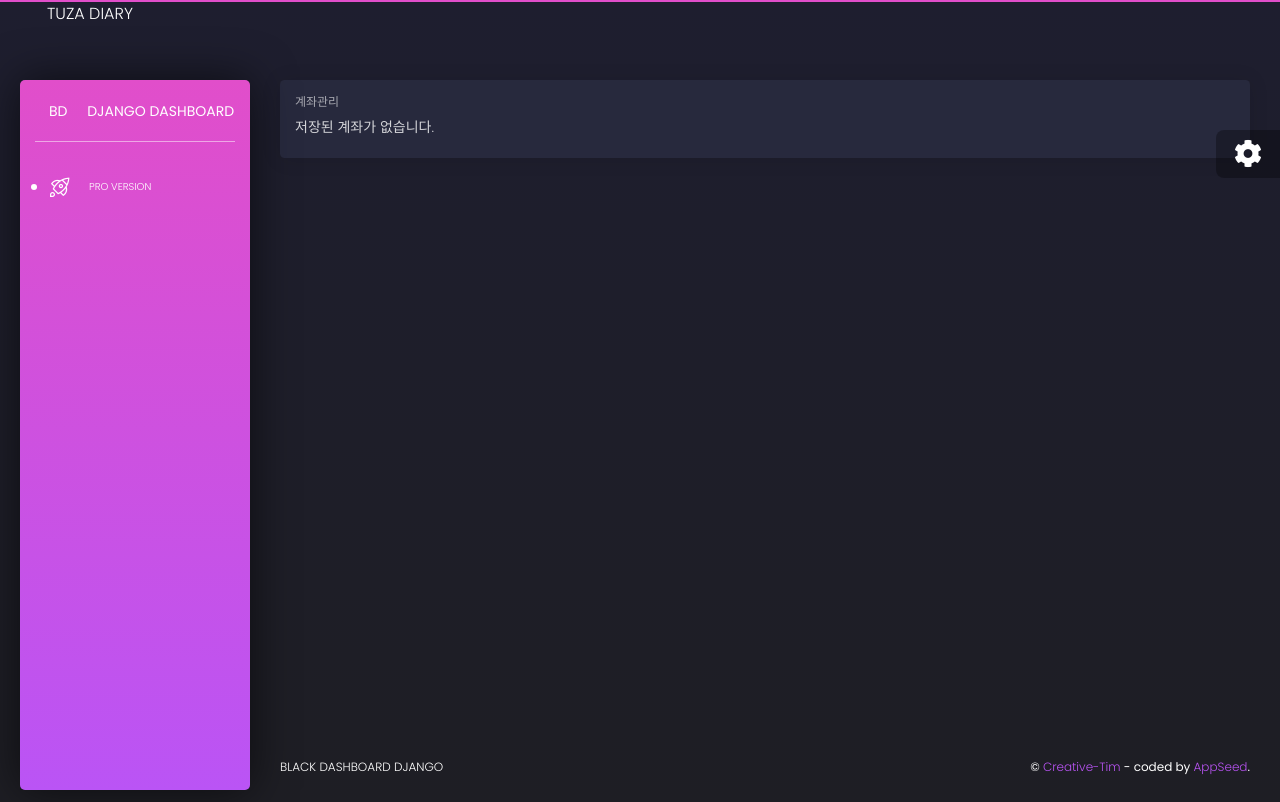
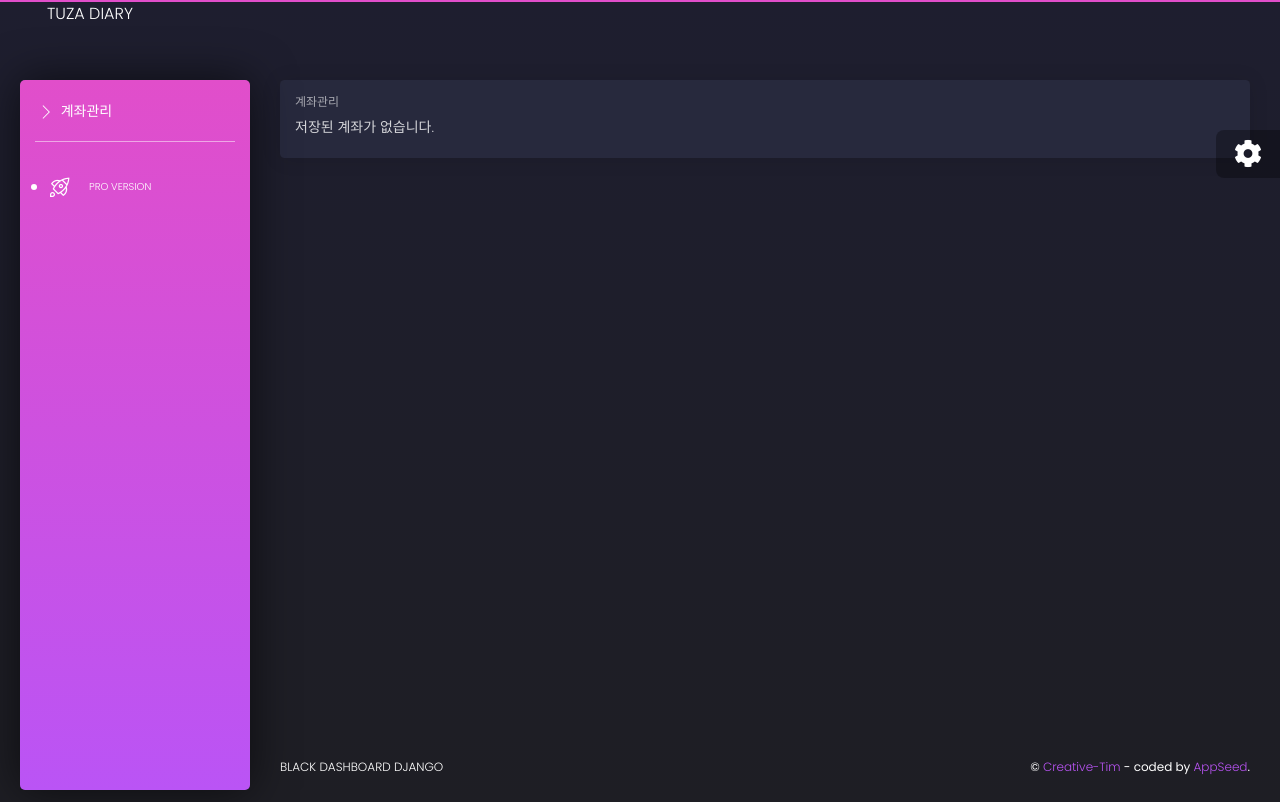
Before and after one commit to yaesolKim/tuza_diary, a Django app: page /accounts/ in a window 1280 px wide. Run offline with Django 3.2, Linux system fonts and the light colour scheme; some libraries are stand-ins or nearby versions.

Commit message:
사이드바에 계좌 관리와 배당금 관리 페이지로 가는 링크 추가

```diff
--- a/core/templates/includes/sidebar.html
+++ b/core/templates/includes/sidebar.html
@@ -4,13 +4,9 @@
       <div class="sidebar-wrapper">
 
         <div class="logo">
-          <a target="_blank"
-             href="https://www.creative-tim.com/product/black-dashboard-django" class="simple-text logo-mini">
-            BD
-          </a>
-          <a target="_blank"
-             href="https://www.creative-tim.com/product/black-dashboard-django" class="simple-text logo-normal">
-            Django Dashboard
+{#          <a target="_blank" href="/markets" class="simple-text logo-normal">#}
+          <a href="/accounts" class="simple-text logo-normal">
+            <i class="tim-icons ml-2 icon-minimal-right"></i>&nbsp;&nbsp;계좌관리
           </a>
         </div>
 
@@ -29,7 +25,7 @@
             </a>
           </li>
           <li class="{% if 'index' in segment %} active {% endif %} ">
-            <a href="/devidend">
+            <a href="/devidends">
               <i class="tim-icons icon-chart-pie-36"></i>
               <p>계좌관리:배당금/시드</p>
             </a>
```
